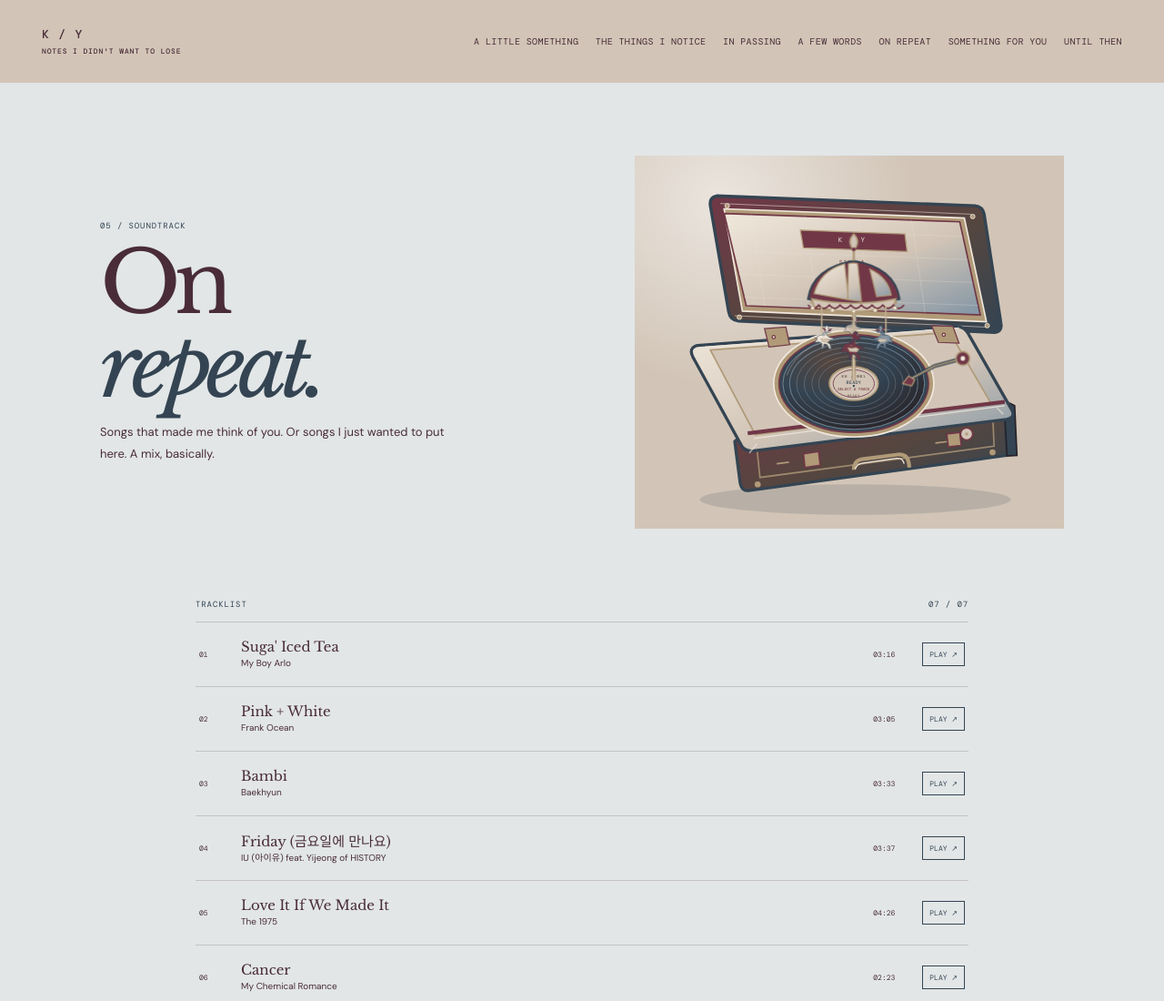
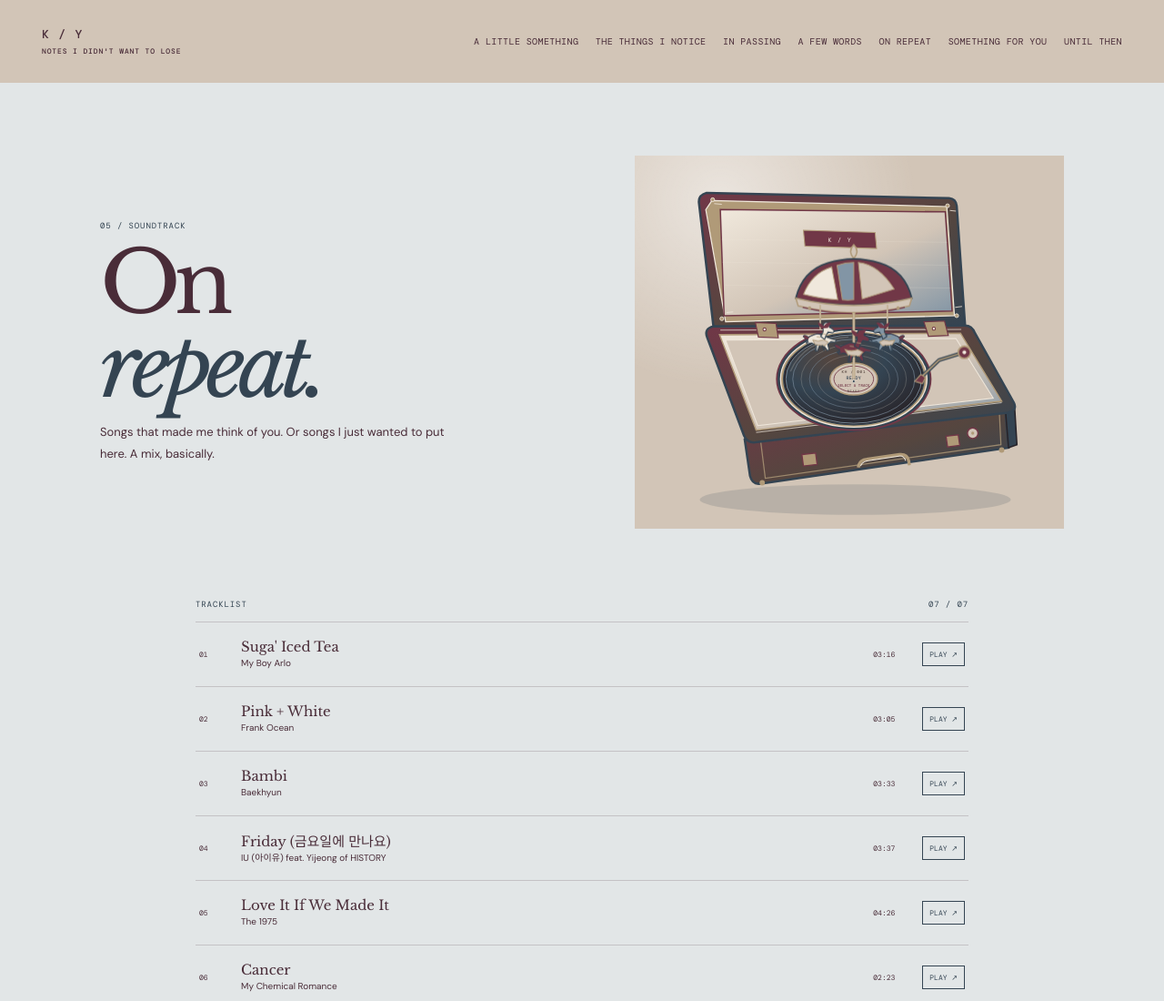
Before and after one commit to peruvert/endlessly-love, a plain HTML site: page soundtrack.html in a window 1280 px wide. Shown: the top 1100 px of the page at 91% size. Drawn offline with nearby package versions, Linux system fonts and the light colour scheme.

Commit message:
Refine soundtrack record-player illustration
Co-authored-by: Copilot <223556219+Copilot@users.noreply.github.com>

```diff
--- a/assets/css/style.css
+++ b/assets/css/style.css
@@ -538,8 +538,8 @@ button:focus-visible { outline: 2px solid var(--accent); outline-offset: 4px; }
   animation-play-state: paused;
 }
 .carousel-turning {
-  transform-box: fill-box;
-  transform-origin: center;
+  transform-box: view-box;
+  transform-origin: 51.0714% 50%;
   animation: carousel-turn 24s linear infinite;
   animation-play-state: paused;
 }
--- a/soundtrack.html
+++ b/soundtrack.html
@@ -58,119 +58,116 @@
           <stop offset="1" stop-color="#282328"/>
         </radialGradient>
         <clipPath id="lid-lining">
-          <path d="M116 71 425 82 452 204 145 192z"/>
+          <path d="M111 66 406 69 415 199 116 205z"/>
         </clipPath>
         <g id="carousel-horse">
-          <path d="M-30 1q-5-9 7-15l13-3 8-12 6 3 1 12 10 7 13 3-2 6-14-1-6 9 10 7 4 17h-6L6 19l-11-3-3 17h-6l1-19-11-5-10 2-4-5z" fill="currentColor" stroke="#344452" stroke-width="2" stroke-linejoin="round"/>
-          <path d="M-2-27q-4-13 5-22l8 3-2 8 10 9-5 5-12-3-5 12-8-1z" fill="currentColor" stroke="#344452" stroke-width="2" stroke-linejoin="round"/>
-          <path d="M0-29q-10-5-12-15 9 3 14 10m5 3q7-9 16-8-3 8-12 12" fill="#713747"/>
-          <path d="M-17-3q10 5 23 0l9 5-7 8-20-2z" fill="#D2C5B7" stroke="#B09A78" stroke-width="2"/>
-          <path d="M2-16l10 2m-23 5 8 1" fill="none" stroke="#B09A78" stroke-width="1.5"/>
-          <circle cx="15" cy="-34" r="1.7" fill="#344452"/>
-          <path d="m-31-1-9-7m29 32 1 9m11-9 4 9" fill="none" stroke="#344452" stroke-width="2"/>
+          <path d="M-27 1C-31-3-29-9-23-12l10-4c7-3 15-1 20 4l9 2 11 4 9 2-2 5-10-1-7 6 3 12-4 2-7-10-11-1-4 12h-5l1-14-10-4-9 2-4-5z" fill="currentColor" stroke="#344452" stroke-width="2.2" stroke-linejoin="round"/>
+          <path d="M1-12c6-7 7-15 4-21l4-9q7-4 12 2l-1 6 10 7q3 4-2 7l-10-2-5 8-3 9z" fill="currentColor" stroke="#344452" stroke-width="2.2" stroke-linejoin="round"/>
+          <path d="M4-30q-9-5-9-14 8 3 13 9 7-10 17-8l-8 12" fill="#713747"/>
+          <path d="M-17-4q12 5 25 0l10 5-7 8-22-2z" fill="#D2C5B7" stroke="#B09A78" stroke-width="2"/>
+          <path d="M5-18l10 2m-23 5 8 1" fill="none" stroke="#B09A78" stroke-width="1.6"/>
+          <path d="M-26-10q-10-8-13-2 4 7 12 8" fill="#713747" stroke="#344452" stroke-width="1.8"/>
+          <path d="m-8 7-1 14m13-13 5 13" fill="none" stroke="#344452" stroke-width="2.2"/>
+          <circle cx="22" cy="-32" r="1.7" fill="#344452"/>
         </g>
       </defs>
       <ellipse cx="288" cy="446" rx="204" ry="20" fill="#344452" opacity=".16"/>
       <g class="carousel-lid">
-        <path d="M107 48 445 61q10 1 12 11l22 143q2 11-9 12l-335-15q-11-1-13-12L98 61q-2-11 9-13z" fill="url(#case-leather)" stroke="#344452" stroke-width="4"/>
-        <path d="M116 65 431 77l29 136-320-14z" fill="#B09A78" stroke="#F0E8DC" stroke-width="2"/>
-        <path d="M116 71 425 82 452 204 145 192z" fill="url(#case-lining)" stroke="#713747" stroke-width="2"/>
-        <g clip-path="url(#lid-lining)" fill="none" stroke="#F0E8DC" stroke-width="1" opacity=".3">
-          <path d="m111 90 340 12m-337 18 341 12m-337 18 341 12m-337 18 341 12"/>
-          <path d="m150 61 22 150m48-148 22 151m48-149 22 151m48-149 22 151"/>
+        <path d="M93 44 411 51q9 1 10 10l11 157-330 1L83 57q-1-10 10-13z" fill="url(#case-leather)" stroke="#344452" stroke-width="3"/>
+        <path d="m100 54 308 8 10 143-300 8-26-147z" fill="#B09A78" stroke="#F0E8DC" stroke-width="1.5"/>
+        <path d="m111 66 295 3 9 130-299 6z" fill="url(#case-lining)" stroke="#713747" stroke-width="1.8"/>
+        <g clip-path="url(#lid-lining)" fill="none" stroke="#F0E8DC" stroke-width=".8" opacity=".22">
+          <path d="m108 105 307 4m-304 26 307 4m-301 26 307 4"/>
         </g>
-        <path d="m216 93 137 5 3 23-136-5z" fill="#713747" stroke="#B09A78" stroke-width="1.5"/>
-        <text x="284" y="109" fill="#F0E8DC" font-family="var(--mono)" font-size="9" letter-spacing="2" text-anchor="middle">K / Y</text>
-        <text x="284" y="137" fill="#713747" font-family="var(--mono)" font-size="7" letter-spacing="1.5" text-anchor="middle">SIDE A</text>
-        <text x="284" y="148" fill="#713747" font-family="var(--mono)" font-size="7" letter-spacing="1.5" text-anchor="middle">FOR YON</text>
-        <path d="M111 58 440 72M130 205l330 15" fill="none" stroke="#F0E8DC" stroke-width="1" opacity=".65"/>
+        <path d="m220 93 94 3 2 21-94-3z" fill="#713747" stroke="#B09A78" stroke-width="1.2"/>
+        <text x="268" y="108" fill="#F0E8DC" font-family="var(--mono)" font-size="8" letter-spacing="1.5" text-anchor="middle">K / Y</text>
+        <text x="268" y="145" fill="#713747" font-family="var(--mono)" font-size="7" letter-spacing="1.3" text-anchor="middle">SIDE A</text>
+        <text x="268" y="157" fill="#713747" font-family="var(--mono)" font-size="7" letter-spacing="1.3" text-anchor="middle">FOR YON</text>
+        <path d="m103 58 10 1m299 8 8 1m-292 132-9 1m300-7 9-1" fill="none" stroke="#F0E8DC" stroke-width="1.2" opacity=".8"/>
         <g fill="#B09A78" stroke="#F0E8DC" stroke-width="1">
-          <circle cx="120" cy="61" r="3"/>
-          <circle cx="442" cy="75" r="3"/>
-          <circle cx="136" cy="207" r="3"/>
-          <circle cx="461" cy="218" r="3"/>
+          <circle cx="101" cy="53" r="2.5"/>
+          <circle cx="409" cy="61" r="2.5"/>
+          <circle cx="113" cy="209" r="2.5"/>
+          <circle cx="421" cy="205" r="2.5"/>
         </g>
       </g>
       <g class="carousel-player-body">
-        <path d="m145 357 338-41 4 72-337 46q-11 2-13-10l-7-54z" fill="url(#case-leather)" stroke="#344452" stroke-width="4"/>
-        <path d="m483 316 14 7 3 65-13 1z" fill="#344452" stroke="#282328" stroke-width="2"/>
-        <path d="m158 369 310-39 2 46-307 41z" fill="none" stroke="#B09A78" stroke-width="2" opacity=".8"/>
-        <path d="m81 244 337-25q13-1 19 11l56 98q6 10-7 13l-331 41q-13 2-18-10l-62-113q-6-12 6-15z" fill="url(#case-lining)" stroke="#344452" stroke-width="4"/>
-        <path d="m98 250 314-23 54 93-309 41z" fill="#D2C5B7" stroke="#B09A78" stroke-width="2"/>
-        <path d="m91 246 333-25m-269 145 329-43" fill="none" stroke="#F0E8DC" stroke-width="1.5" opacity=".85"/>
-        <path d="m147 359 337-41" fill="none" stroke="#713747" stroke-width="5"/>
-        <path d="m159 373-10 12m325-59 8 8" fill="none" stroke="#F0E8DC" stroke-width="2" opacity=".55"/>
-        <g fill="#B09A78" stroke="#713747" stroke-width="1.5">
-          <path d="m169 222 28-2 5 23-27 3z"/>
-          <path d="m388 218 28 1 8 22-27-1z"/>
+        <path d="m155 357 329-39 5 60-325 47q-11 2-14-10l-7-48z" fill="url(#case-leather)" stroke="#344452" stroke-width="3"/>
+        <path d="m484 318 13 7 3 49-11 4z" fill="#344452" stroke="#282328" stroke-width="1.8"/>
+        <path d="m164 370 313-37 2 41-309 44z" fill="none" stroke="#B09A78" stroke-width="1.5" opacity=".8"/>
+        <path d="m102 219 330-1q9 0 13 10l51 91q5 10-8 13l-331 39q-11 1-15-9L94 234q-5-12 8-15z" fill="url(#case-leather)" stroke="#344452" stroke-width="3"/>
+        <path d="m110 230 316-2 54 89-322 38z" fill="url(#case-lining)" stroke="#B09A78" stroke-width="1.8"/>
+        <path d="m118 237 302-2 49 78-309 36z" fill="#D2C5B7" stroke="#F0E8DC" stroke-width="1.2"/>
+        <path d="m111 224 316-1m-269 135 322-39" fill="none" stroke="#F0E8DC" stroke-width="1.2" opacity=".72"/>
+        <g fill="#B09A78" stroke="#713747" stroke-width="1.4">
+          <path d="m157 214 27 1 3 19-26-1z"/>
+          <path d="m378 213 27-1 5 19-26 1z"/>
         </g>
-        <g fill="#F0E8DC" stroke="#713747" stroke-width="1.5">
-          <circle cx="181" cy="233" r="2"/>
-          <circle cx="404" cy="230" r="2"/>
+        <g fill="#F0E8DC" stroke="#713747" stroke-width="1.2">
+          <circle cx="169" cy="223" r="2"/>
+          <circle cx="391" cy="222" r="2"/>
         </g>
-        <path d="m185 399 16-2m192-25 16-2" stroke="#B09A78" stroke-width="2"/>
-        <g fill="#B09A78" stroke="#713747" stroke-width="2">
-          <path d="m220 386 20-3 2 18-20 3z"/>
-          <path d="m408 360 17-2 2 17-17 2z"/>
+        <g fill="#B09A78" stroke="#713747" stroke-width="1.6">
+          <path d="m218 387 18-2 2 15-18 2z"/>
+          <path d="m407 363 16-2 2 14-16 2z"/>
         </g>
-        <circle cx="434" cy="360" r="8" fill="#D2C5B7" stroke="#713747" stroke-width="2"/>
-        <circle cx="434" cy="360" r="2" fill="#B09A78"/>
-        <path d="M286 407q0-12 11-14l47-6q12-1 14 10l1 7" fill="none" stroke="#B09A78" stroke-width="5"/>
-        <path d="M288 406q2-7 10-8l44-6q8-1 10 7" fill="none" stroke="#F0E8DC" stroke-width="1.5"/>
+        <circle cx="442" cy="359" r="7" fill="#D2C5B7" stroke="#713747" stroke-width="1.8"/>
+        <circle cx="442" cy="359" r="2" fill="#B09A78"/>
+        <path d="M292 404q1-10 11-11l43-6q10-1 12 8l1 6" fill="none" stroke="#B09A78" stroke-width="4"/>
+        <path d="M295 402q2-6 10-7l40-6q7-1 9 6" fill="none" stroke="#F0E8DC" stroke-width="1.2"/>
         <g fill="#B09A78">
-          <circle cx="160" cy="426" r="4"/>
-          <circle cx="468" cy="384" r="4"/>
+          <circle cx="166" cy="424" r="3.5"/>
+          <circle cx="480" cy="381" r="3.5"/>
         </g>
       </g>
+      <g class="carousel-platter">
+        <ellipse cx="286" cy="288" rx="101" ry="67" fill="#344452" stroke="#713747" stroke-width="2"/>
+        <ellipse cx="286" cy="288" rx="96" ry="63" fill="#B09A78" stroke="#F0E8DC" stroke-width="1.5"/>
+        <ellipse cx="286" cy="288" rx="92" ry="60" fill="#282328" stroke="#344452" stroke-width="1.5"/>
+      </g>
       <g class="carousel-vinyl">
-        <ellipse cx="286" cy="294" rx="105" ry="70" fill="#B09A78" stroke="#F0E8DC" stroke-width="2"/>
-        <ellipse cx="286" cy="294" rx="98" ry="64" fill="#344452" stroke="#713747" stroke-width="2"/>
-        <ellipse cx="286" cy="294" rx="93" ry="60" fill="url(#vinyl-surface)" stroke="#8295A5" stroke-width="1"/>
-        <ellipse cx="286" cy="294" rx="84" ry="54" fill="none" stroke="#8295A5" stroke-width="1.2" opacity=".7"/>
-        <ellipse cx="286" cy="294" rx="75" ry="48" fill="none" stroke="#F0E8DC" stroke-width=".8" opacity=".32"/>
-        <ellipse cx="286" cy="294" rx="65" ry="42" fill="none" stroke="#8295A5" stroke-width="1" opacity=".55"/>
-        <ellipse cx="286" cy="294" rx="55" ry="36" fill="none" stroke="#F0E8DC" stroke-width=".8" opacity=".28"/>
-        <ellipse cx="286" cy="294" rx="46" ry="30" fill="none" stroke="#8295A5" stroke-width="1" opacity=".5"/>
-        <path d="M198 283q19-48 83-50" fill="none" stroke="#F0E8DC" stroke-width="2" opacity=".18"/>
-        <ellipse cx="286" cy="294" rx="32" ry="22" fill="#D2C5B7" stroke="#B09A78" stroke-width="2"/>
-        <ellipse cx="286" cy="294" rx="27" ry="18" fill="none" stroke="#713747" stroke-width="1"/>
-        <text class="carousel-label-meta" x="286" y="286" text-anchor="middle">KH / 001</text>
-        <text class="carousel-label-title" data-carousel-title x="286" y="294" text-anchor="middle">READY</text>
-        <circle cx="286" cy="297" r="2" fill="#344452" stroke="#F0E8DC" stroke-width=".8"/>
-        <text class="carousel-label-artist" data-carousel-artist x="286" y="303" text-anchor="middle">SELECT A TRACK</text>
-        <text class="carousel-label-state" data-carousel-state x="286" y="311" text-anchor="middle">PAUSED</text>
+        <ellipse cx="286" cy="288" rx="89" ry="58" fill="url(#vinyl-surface)" stroke="#8295A5" stroke-width="1"/>
+        <ellipse cx="286" cy="288" rx="80" ry="52" fill="none" stroke="#8295A5" stroke-width="1" opacity=".72"/>
+        <ellipse cx="286" cy="288" rx="69" ry="45" fill="none" stroke="#F0E8DC" stroke-width=".8" opacity=".3"/>
+        <ellipse cx="286" cy="288" rx="58" ry="38" fill="none" stroke="#8295A5" stroke-width="1" opacity=".55"/>
+        <ellipse cx="286" cy="288" rx="47" ry="31" fill="none" stroke="#F0E8DC" stroke-width=".8" opacity=".28"/>
+        <path d="M203 278q18-42 76-45" fill="none" stroke="#F0E8DC" stroke-width="1.6" opacity=".2"/>
+        <ellipse cx="286" cy="288" rx="31" ry="21" fill="#D2C5B7" stroke="#B09A78" stroke-width="1.8"/>
+        <ellipse cx="286" cy="288" rx="26" ry="17" fill="none" stroke="#713747" stroke-width="1"/>
+        <text class="carousel-label-meta" x="286" y="280" text-anchor="middle">KH / 001</text>
+        <text class="carousel-label-title" data-carousel-title x="286" y="288" text-anchor="middle">READY</text>
+        <circle cx="286" cy="291" r="1.8" fill="#344452" stroke="#F0E8DC" stroke-width=".8"/>
+        <text class="carousel-label-artist" data-carousel-artist x="286" y="298" text-anchor="middle">SELECT A TRACK</text>
+        <text class="carousel-label-state" data-carousel-state x="286" y="305" text-anchor="middle">PAUSED</text>
       </g>
       <g class="carousel-tonearm" fill="none" stroke-linecap="round" stroke-linejoin="round">
-        <path d="m429 261-37 10-30 16" stroke="#344452" stroke-width="5"/>
-        <path d="m429 261-37 10-30 16" stroke="#B09A78" stroke-width="2"/>
-        <circle cx="429" cy="261" r="9" fill="#713747" stroke="#B09A78" stroke-width="2"/>
-        <circle cx="429" cy="261" r="3" fill="#F0E8DC" stroke="none"/>
-        <path d="m358 284-8 10 12 3 4-8z" fill="#713747" stroke="#B09A78" stroke-width="1.5"/>
+        <path d="m431 253-33 10-24 23" stroke="#344452" stroke-width="5"/>
+        <path d="m431 253-33 10-24 23" stroke="#B09A78" stroke-width="2"/>
+        <circle cx="431" cy="253" r="8" fill="#713747" stroke="#B09A78" stroke-width="2"/>
+        <circle cx="431" cy="253" r="2.5" fill="#F0E8DC" stroke="none"/>
+        <path d="m374 282-8 9 10 3 4-8z" fill="#713747" stroke="#B09A78" stroke-width="1.4"/>
       </g>
       <g class="carousel-turning">
-        <path d="M286 146v144" stroke="#B09A78" stroke-width="5"/>
-        <path d="M286 146v144" stroke="#F0E8DC" stroke-width="1.2" opacity=".8"/>
-        <use href="#carousel-horse" transform="translate(286 222) scale(.34)" color="#D2C5B7" opacity=".78"/>
-        <path d="M229 187q57 13 114 0" fill="none" stroke="#B09A78" stroke-width="3"/>
-        <path d="M226 183q6-41 60-50 54 9 60 50-60 12-120 0z" fill="#713747" stroke="#344452" stroke-width="2.5"/>
-        <path d="M234 176q8-30 40-39l5 47zm45-39q7-2 12 0l5 49-18-2zm28 7q24 11 28 34l-19 2z" fill="url(#case-lining)" stroke="#B09A78" stroke-width="1.5"/>
-        <path d="M231 183q55 11 110 0l-3 10q-52 13-104 0z" fill="#D2C5B7" stroke="#B09A78" stroke-width="2"/>
-        <path d="M226 191q7 9 14 0 7 9 14 0 7 9 14 0 7 9 14 0 7 9 14 0 7 9 14 0 7 9 14 0 7 9 14 0 7 9 14 0" fill="none" stroke="#713747" stroke-width="2"/>
-        <g fill="#F0E8DC" stroke="#B09A78" stroke-width="1">
-          <circle cx="232" cy="195" r="2.5"/>
-          <circle cx="258" cy="198" r="2.5"/>
-          <circle cx="286" cy="199" r="2.5"/>
-          <circle cx="314" cy="198" r="2.5"/>
-          <circle cx="340" cy="195" r="2.5"/>
+        <path d="M286 151V288" stroke="#B09A78" stroke-width="3.5"/>
+        <path d="M286 151V288" stroke="#F0E8DC" stroke-width="1" opacity=".85"/>
+        <path d="M286 141v-11" stroke="#B09A78" stroke-width="2.5"/>
+        <path d="M286 130c-6-7-5-13 0-18 5 5 6 11 0 18z" fill="#D2C5B7" stroke="#B09A78" stroke-width="1.8"/>
+        <path d="M210 182q9-36 42-46 34-11 68 0 33 10 42 46-76 18-152 0z" fill="#713747" stroke="#344452" stroke-width="2.2"/>
+        <path d="M220 177q11-28 37-36l8 43q-22-1-45-7z" fill="#F0E8DC" stroke="#B09A78" stroke-width="1.2"/>
+        <path d="M264 139q11-4 22-4v49q-8 1-15 0z" fill="#8295A5" stroke="#B09A78" stroke-width="1.2"/>
+        <path d="M292 135q27 3 47 35l-42 13z" fill="#D2C5B7" stroke="#B09A78" stroke-width="1.2"/>
+        <path d="M210 182q76 19 152 0l-3 10q-73 18-146 0z" fill="#D2C5B7" stroke="#B09A78" stroke-width="1.8"/>
+        <path d="M219 194q67 16 134 0" fill="none" stroke="#713747" stroke-width="1.5"/>
+        <g fill="#B09A78">
+          <circle cx="228" cy="195" r="2.2"/>
+          <circle cx="286" cy="202" r="2.2"/>
+          <circle cx="344" cy="195" r="2.2"/>
         </g>
-        <path d="M244 193v35m42-28v38m42-45v35" stroke="#B09A78" stroke-width="1.8"/>
-        <path d="M244 193v35m42-28v38m42-45v35" stroke="#F0E8DC" stroke-width=".7" opacity=".8"/>
-        <use href="#carousel-horse" transform="translate(249 236) scale(.37)" color="#F0E8DC"/>
-        <use href="#carousel-horse" transform="translate(323 236) scale(-.37 .37)" color="#8295A5"/>
-        <use href="#carousel-horse" transform="translate(286 248) scale(.46)" color="#713747"/>
-        <path d="M286 133V119" stroke="#B09A78" stroke-width="3"/>
-        <path d="M286 119c-7-8-6-15 0-21 6 6 7 13 0 21z" fill="#D2C5B7" stroke="#B09A78" stroke-width="2"/>
-        <circle cx="286" cy="118" r="2.5" fill="#713747"/>
+        <path d="M242 191v32m44-22v43m44-53v32" stroke="#B09A78" stroke-width="2"/>
+        <path d="M242 191v32m44-22v43m44-53v32" stroke="#F0E8DC" stroke-width=".8" opacity=".85"/>
+        <use href="#carousel-horse" transform="translate(242 239) scale(.58)" color="#F0E8DC"/>
+        <use href="#carousel-horse" transform="translate(330 239) scale(-.58 .58)" color="#8295A5"/>
+        <use href="#carousel-horse" transform="translate(286 252) scale(.66)" color="#713747"/>
       </g>
     </svg>
   </div>
```
